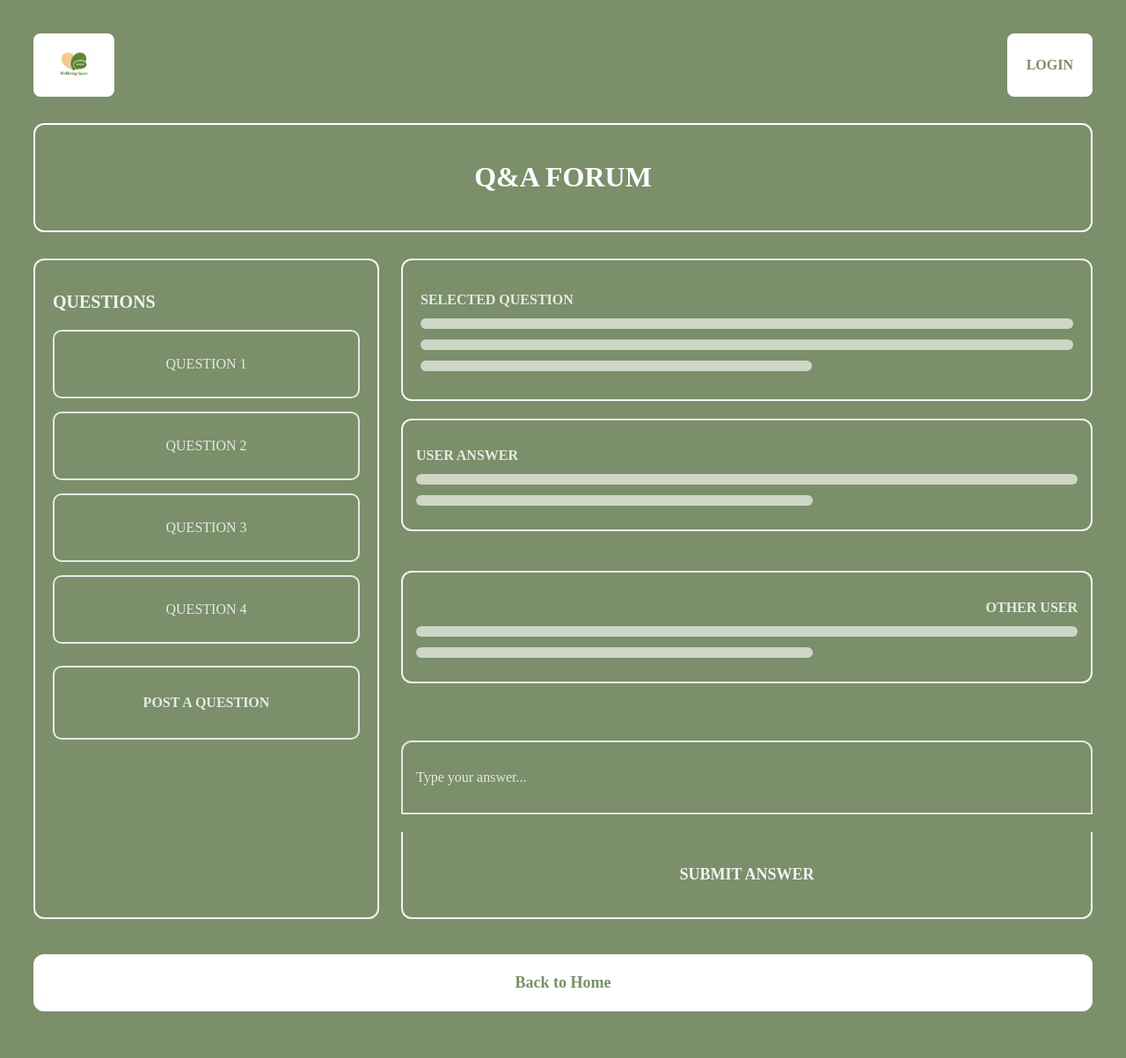
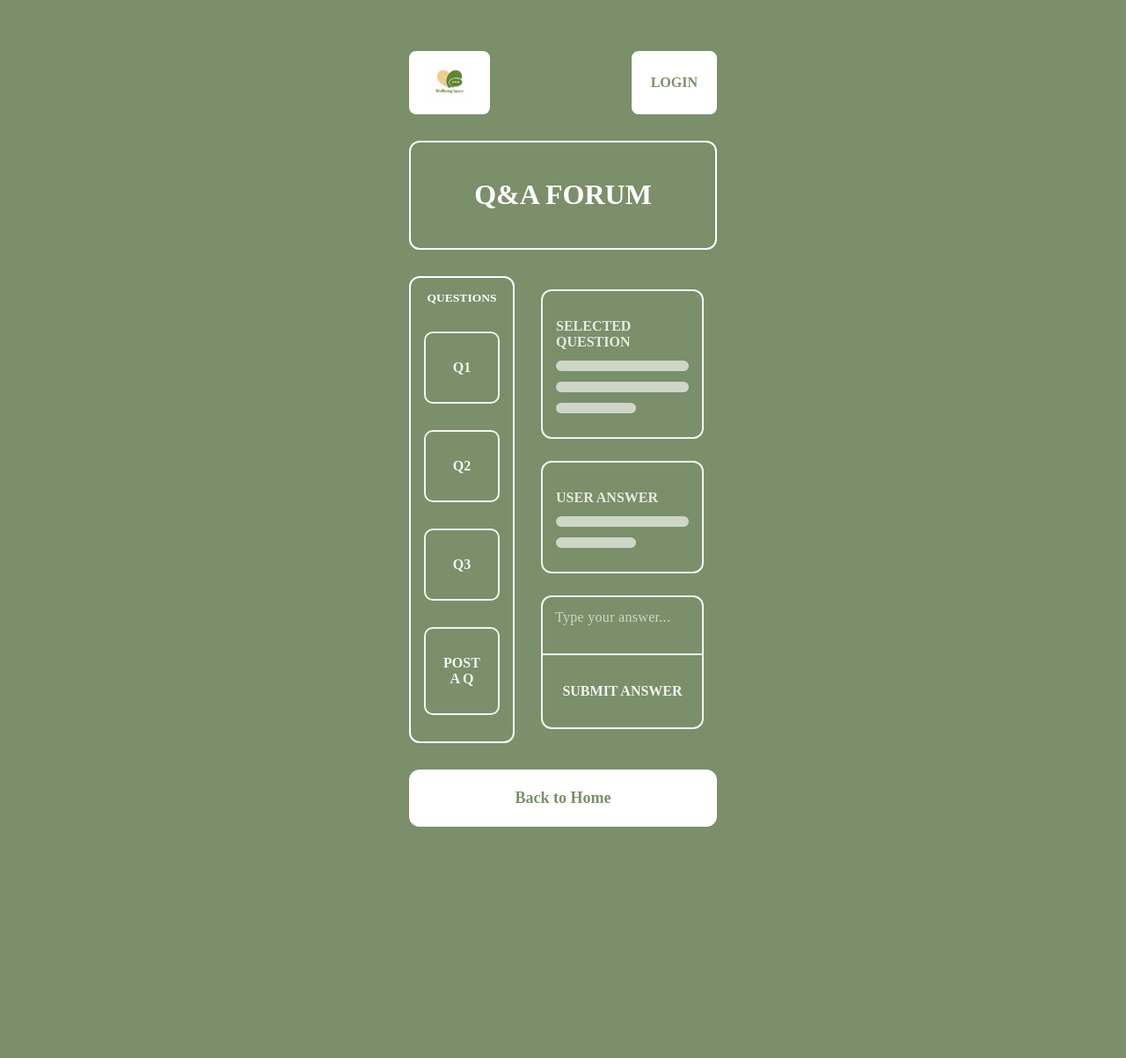
Before and after one commit to Hambuk89/mental_health_support_app, a Flask app: page /qa_forum in a window 1280 px wide. Shown: the whole page at 88% size. After the commit the page ends 940 px from the top, so only its background shows below. Run offline with Flask 3, Linux system fonts and the light colour scheme.

Commit message:
Mobile layout updates for all pages

```diff
--- a/static/css/style.css
+++ b/static/css/style.css
@@ -5,6 +5,14 @@
   --accent: #C57A5A;       /* Terracotta */
   --surface: #EFE8DA;      /* Soft Sand */
   --text: #4A3F35;         /* Deep Earth Brown */
+}
+
+.mobile-wrapper {
+  width: 390px;
+  margin: 0 auto;
+  padding: 20px;
+  box-sizing: border-box;
+  overflow-x: auto; /* NEW */
 }
 
 /* Background */
@@ -54,8 +62,8 @@
 
 /* buttons */
 .feature-btn {
-  background-color: white;
-  color: var(--primary);
+  background-color: transparent;
+  color: white;
   padding: 20px;
   border-radius: 12px;
   text-align: center;
@@ -64,6 +72,8 @@
   border: 2px solid white;
   text-decoration: none;
   transition: 0.2s ease;
+  display: block;
+  margin-top: 30px;
 }
 
 .feature-btn:hover {
@@ -238,17 +248,42 @@
 }
 
 /* Send message placeholder */
+.typing-box,
+.send-placeholder {
+  width: 100%;
+  box-sizing: border-box;
+  margin: 0;
+}
+
+.typing-box {
+  border: 2px solid white;
+  border-radius: 12px 12px 0 0;
+  background-color: transparent;
+  color: white;
+  padding: 18px; /* matches your reference spacing */
+  font-size: 16px;
+  font-family: 'Merriweather', serif;
+  opacity: 0.9;
+  resize: none;
+  outline: none;
+}
+
 .send-placeholder {
   border: 2px solid white;
-  border-top: none;
   border-radius: 0 0 12px 12px;
   padding: 20px;
-  margin-top: 0;
   text-align: center;
   color: white;
   font-weight: 700;
   opacity: 0.9;
-  font-size: 18px;
+  transition: 0.2s ease;
+  margin-top: -22px; /* overlaps borders so the dividing line is a single clean line */
+}
+
+.typing-box::placeholder {
+  color: white;
+  opacity: 0.7;
+  letter-spacing: 0.3px;
 }
 
 /* Taller placeholder boxes for inputs */
@@ -292,10 +327,11 @@
 /* Mood circle container */
 .mood-circle {
   position: relative;
-  width: 380px;
-  height: 380px;
+  width: 350px;
+  height: 350px;
   margin: 0 auto 40px auto;
 }
+
 
 /* Mood boxes */
 .mood-circle .mood-box {
@@ -341,10 +377,11 @@
 
 /* Layout: categories left, messages right */
 .community-layout {
-  display: grid;
-  grid-template-columns: 1fr 2fr;
-  gap: 25px;
-  margin-bottom: 40px;
+display: grid;
+  grid-template-columns: 140px 1fr; /* fixed sidebar + flexible messages */
+  gap: 20px;
+  width: 520px;      /* forces side-by-side layout */
+  min-width: 520px;
 }
 
 /* Categories column */
@@ -354,12 +391,6 @@
   padding: 20px;
   color: white;
   opacity: 0.9;
-}
-
-.cat-title {
-  font-size: 20px;
-  margin-bottom: 20px;
-  font-weight: 700;
 }
 
 /* Category buttons */
@@ -524,3 +555,150 @@
   color: white;
   opacity: 0.9;
 }
+/* For the chat page specifically */
+.typing-box1 {
+  width: 100%;
+  box-sizing: border-box;
+  border: 2px solid white;
+  border-radius: 12px 12px 0 0;
+  background-color: transparent;
+  color: white;
+  padding: 18px;
+  font-size: 16px;
+  font-family: 'Merriweather', serif;
+  opacity: 0.9;
+  resize: none;
+  outline: none;
+  margin: 0;
+}
+
+.typing-box1::placeholder {
+  color: white;
+  opacity: 0.7;
+  letter-spacing: 0.3px;
+}
+
+.send-placeholder1 {
+  width: 100%;
+  box-sizing: border-box;
+  border: 2px solid white;
+  border-radius: 0 0 12px 12px;
+  padding: 20px;
+  text-align: center;
+  color: white;
+  font-weight: 700;
+  opacity: 0.9;
+  transition: 0.2s ease;
+  margin: -6px 0 0 0;
+}
+
+.input-box {
+  width: 100%;
+  box-sizing: border-box;
+  border: 2px solid white;
+  border-radius: 12px;
+  background-color: transparent;
+  color: white;
+  padding: 18px;
+  font-size: 16px;
+  font-family: 'Merriweather', serif;
+  opacity: 0.9;
+  outline: none;
+  margin-bottom: 20px;
+}
+
+.input-box::placeholder {
+  color: white;
+  opacity: 0.7;
+  letter-spacing: 0.3px;
+}
+
+/* Scale the community layout to fit mobile */
+.community-scale {
+    transform: scale(0.75);      /* shrink to 75% */
+    transform-origin: top left;  /* scale from the top-left corner */
+    width: 100%;                 /* allow it to fit inside wrapper */
+}
+
+/* MOBILE COMMUNITY LAYOUT */
+.community-mobile {
+    display: grid;
+    grid-template-columns: 120px 1fr; /* perfect mobile proportions */
+    gap: 15px;
+    width: 100%;
+}
+
+/* Sidebar */
+.community-sidebar {
+    display: flex;
+    flex-direction: column;
+    gap: 12px;
+}
+
+/* Messages column */
+.community-messages {
+    display: flex;
+    flex-direction: column;
+    gap: 15px;
+}
+
+/* Reduce padding for mobile fit */
+.community-sidebar,
+.community-messages,
+.chat-placeholder {
+    padding: 15px;
+}
+
+.category-btn {
+    padding: 10px;
+}
+
+.chat-placeholder {
+    margin-bottom: 10px;
+}
+
+.typing-box {
+    padding: 14px;
+}
+
+.send-placeholder {
+    padding: 16px;
+    margin-top: -17px;
+}
+
+/* Sidebar container styled like other boxes */
+.community-sidebar {
+    border: 2px solid white;
+    border-radius: 12px;
+    padding: 20px;
+    color: white;
+    background-color: transparent;
+    display: flex;
+    flex-direction: column;
+    gap: 15px;
+    padding: 15px 15px 15px 15px;
+}
+
+/* Category buttons matching your theme */
+.community-sidebar .category-btn {
+    border: 2px solid white;
+    border-radius: 10px;
+    padding: 14px;
+    text-align: center;
+    color: white;
+    font-weight: 700;
+    opacity: 0.9;
+    transition: 0.2s ease;
+}
+
+.community-sidebar .category-btn:hover {
+    background-color: var(--accent);
+    transform: translateY(-3px);
+}
+
+.community-sidebar .cat-title {
+    margin-top: 0;
+    margin-bottom: 15px;
+    font-size: 13.5px;
+    text-align: center;
+}
--- a/templates/Mood.html
+++ b/templates/Mood.html
@@ -7,6 +7,8 @@
 </head>
 
 <body class="page-bg">
+
+<div class="mobile-wrapper">
 
     <!-- Top bar -->
     <div class="top-bar">
@@ -38,7 +40,10 @@
         <p>SUBMIT MOODS TO JOURNAL</p>
     </div>
 
+    <!-- Back button -->
     <a href="/" class="feature-btn">Back to Home</a>
+
+</div>
 
 </body>
 </html>
--- a/templates/QA_Forum.html
+++ b/templates/QA_Forum.html
@@ -7,6 +7,8 @@
 </head>
 
 <body class="page-bg">
+
+<div class="mobile-wrapper">
 
     <!-- Top bar -->
     <div class="top-bar">
@@ -21,53 +23,41 @@
         <h1>Q&A FORUM</h1>
     </div>
 
-<!-- Main layout -->
-<div class="qa-layout">
+    <!-- NEW mobile-friendly two-column layout (matching Community) -->
+    <div class="community-mobile">
 
-    <!-- Left column: list of questions -->
-    <div class="questions-box">
+        <!-- Left sidebar (QUESTIONS) -->
+        <div class="community-sidebar">
+            <h2 class="cat-title">QUESTIONS</h2>
 
-        <h2 class="qa-title">QUESTIONS</h2>
+            <div class="category-btn"><p>Q1</p></div>
+            <div class="category-btn"><p>Q2</p></div>
+            <div class="category-btn"><p>Q3</p></div>
 
-        <div class="question-btn"><p>QUESTION 1</p></div>
-        <div class="question-btn"><p>QUESTION 2</p></div>
-        <div class="question-btn"><p>QUESTION 3</p></div>
-        <div class="question-btn"><p>QUESTION 4</p></div>
-
-        <div class="post-question-btn"><p>POST A QUESTION</p></div>
-
+            <div class="category-btn"><p>POST A Q</p></div>
         </div>
 
-    <!-- Right column: selected question + answers -->
-    <div class="answers-box">
+        <!-- Right message area (Selected question + answers) -->
+        <div class="community-messages">
 
-        <!-- Selected question placeholder -->
-        <div class="selected-question">
+            <!-- Selected question -->
+            <div class="chat-placeholder user-msg">
                 <p class="msg-label">SELECTED QUESTION</p>
                 <div class="placeholder-line"></div>
                 <div class="placeholder-line"></div>
                 <div class="placeholder-line short"></div>
             </div>
 
-        <!-- Answer placeholders -->
+            <!-- Answers -->
             <div class="chat-placeholder user-msg">
                 <p class="msg-label">USER ANSWER</p>
                 <div class="placeholder-line"></div>
                 <div class="placeholder-line short"></div>
             </div>
 
-        <div class="chat-placeholder bot-msg">
-            <p class="msg-label">OTHER USER</p>
-            <div class="placeholder-line"></div>
-            <div class="placeholder-line short"></div>
-        </div>
+            <!-- Typing + Submit -->
+            <textarea class="typing-box" placeholder="Type your answer..."></textarea>
 
-        <!-- Typing box -->
-        <div class="typing-placeholder">
-            <p>Type your answer...</p>
-        </div>
-
-        <!-- Submit answer -->
             <div class="send-placeholder">
                 <p>SUBMIT ANSWER</p>
             </div>
@@ -76,7 +66,10 @@
 
     </div>
 
+    <!-- Back button -->
     <a href="/" class="feature-btn">Back to Home</a>
+
+</div>
 
 </body>
 </html>
--- a/templates/about.html
+++ b/templates/about.html
@@ -7,6 +7,8 @@
 </head>
 
 <body class="page-bg">
+
+<div class="mobile-wrapper">
 
     <!-- Top bar -->
     <div class="top-bar">
@@ -36,7 +38,10 @@
         <div class="placeholder-line short"></div>
     </div>
 
+    <!-- Back button -->
     <a href="/" class="feature-btn">Back to Home</a>
+
+</div>
 
 </body>
 </html>
--- a/templates/profile.html
+++ b/templates/profile.html
@@ -7,6 +7,8 @@
 </head>
 
 <body class="page-bg">
+
+<div class="mobile-wrapper">
 
     <!-- Top bar -->
     <div class="top-bar">
@@ -28,13 +30,17 @@
         <div class="profile-btn"><p>AGE</p></div>
         <div class="profile-btn"><p>CONTACT DETAILS</p></div>
         <div class="profile-btn"><p>MY CHARTS</p></div>
+
         <a href="/login" class="profile-btn link-btn">
             <p>LOG OUT</p>
         </a>
 
     </div>
 
+    <!-- Back button -->
     <a href="/" class="feature-btn">Back to Home</a>
+
+</div>
 
 </body>
 </html>
```
Also changed, not shown: templates/Community.html (+16 -20 lines), templates/Dashboard.html (+6 -2 lines), templates/chat.html (+11 -17 lines), templates/home.html (deleted, +0 -27 lines), templates/login.html (+11 -13 lines), templates/register.html (+11 -17 lines), templates/self_help.html (+9 -4 lines). Lines whose indentation alone changed are shown as unchanged.
